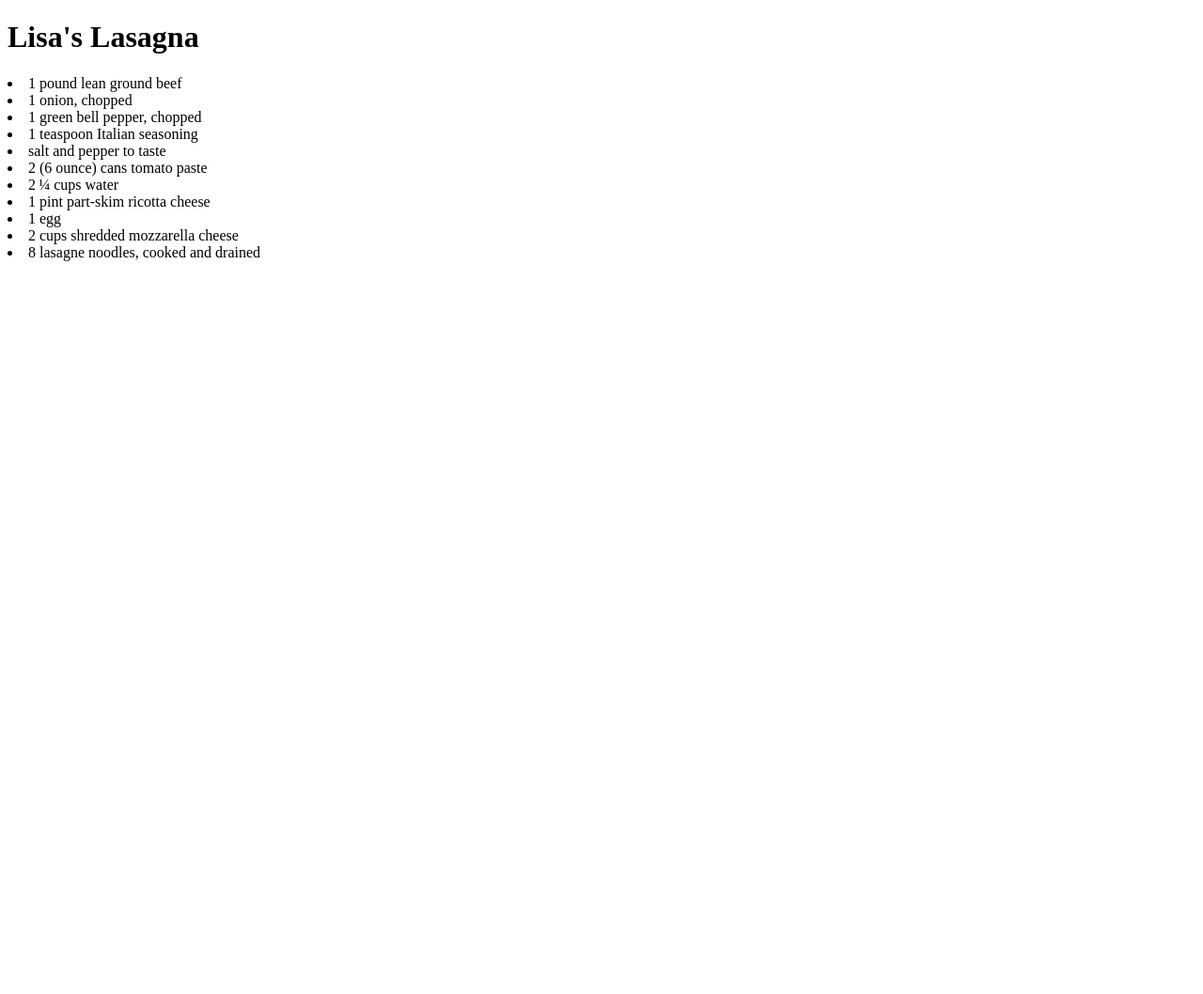
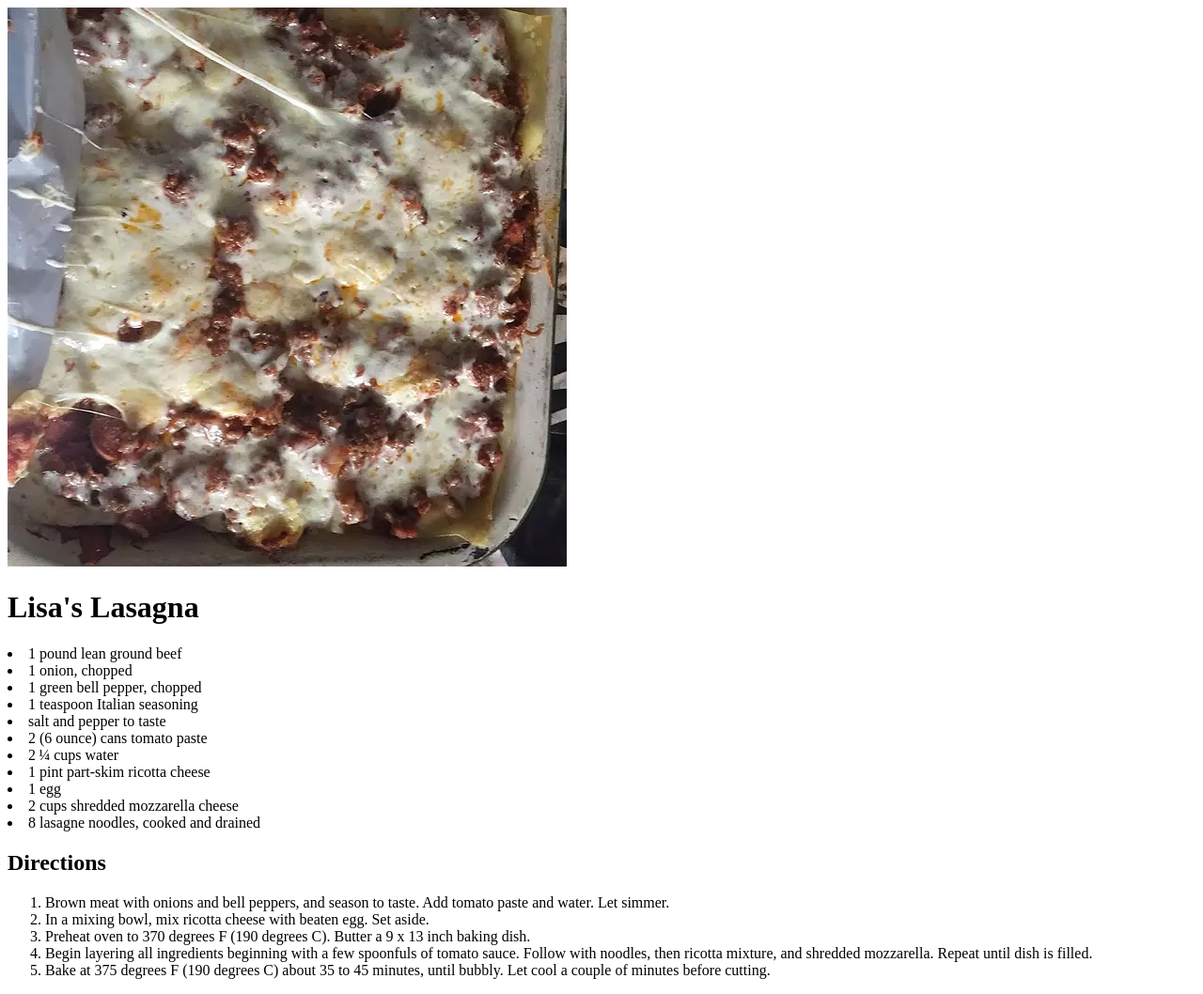
Before and after one commit to zercx/odin-recipes, a plain HTML site: page recipes/lasagna.html in a window 1280 px wide. Shown: the whole page at 94% size. Before the commit the page ends 800 px from the top, so only its background shows below. Drawn offline with Linux system fonts and the light colour scheme.

```diff
--- a/recipes/lasagna.html
+++ b/recipes/lasagna.html
@@ -7,6 +7,8 @@
     <title>Lasagna</title>
 </head>
 <body>
+<img src="images/lasagna.jpg" alt="lasagna">
+
     <h1>Lisa's Lasagna</h1>
     <li>1 pound lean ground beef</li>
     <li>1 onion, chopped</li>
@@ -19,5 +21,14 @@
     <li>1 egg</li>
     <li>2 cups shredded mozzarella cheese</li>
     <li>8 lasagne noodles, cooked and drained</li>
+
+    <h2>Directions</h2>
+    <ol>
+        <li>Brown meat with onions and bell peppers, and season to taste. Add tomato paste and water. Let simmer.</li>
+        <li>In a mixing bowl, mix ricotta cheese with beaten egg. Set aside.</li>
+        <li>Preheat oven to 370 degrees F (190 degrees C). Butter a 9 x 13 inch baking dish.</li>
+        <li>Begin layering all ingredients beginning with a few spoonfuls of tomato sauce. Follow with noodles, then ricotta mixture, and shredded mozzarella. Repeat until dish is filled.</li>
+        <li>Bake at 375 degrees F (190 degrees C) about 35 to 45 minutes, until bubbly. Let cool a couple of minutes before cutting.</li>
+    </ol>
 </body>
 </html>
```
Also changed, not shown: index.html (+13 -0 lines), recipes/images/lasagna.jpg (added).
